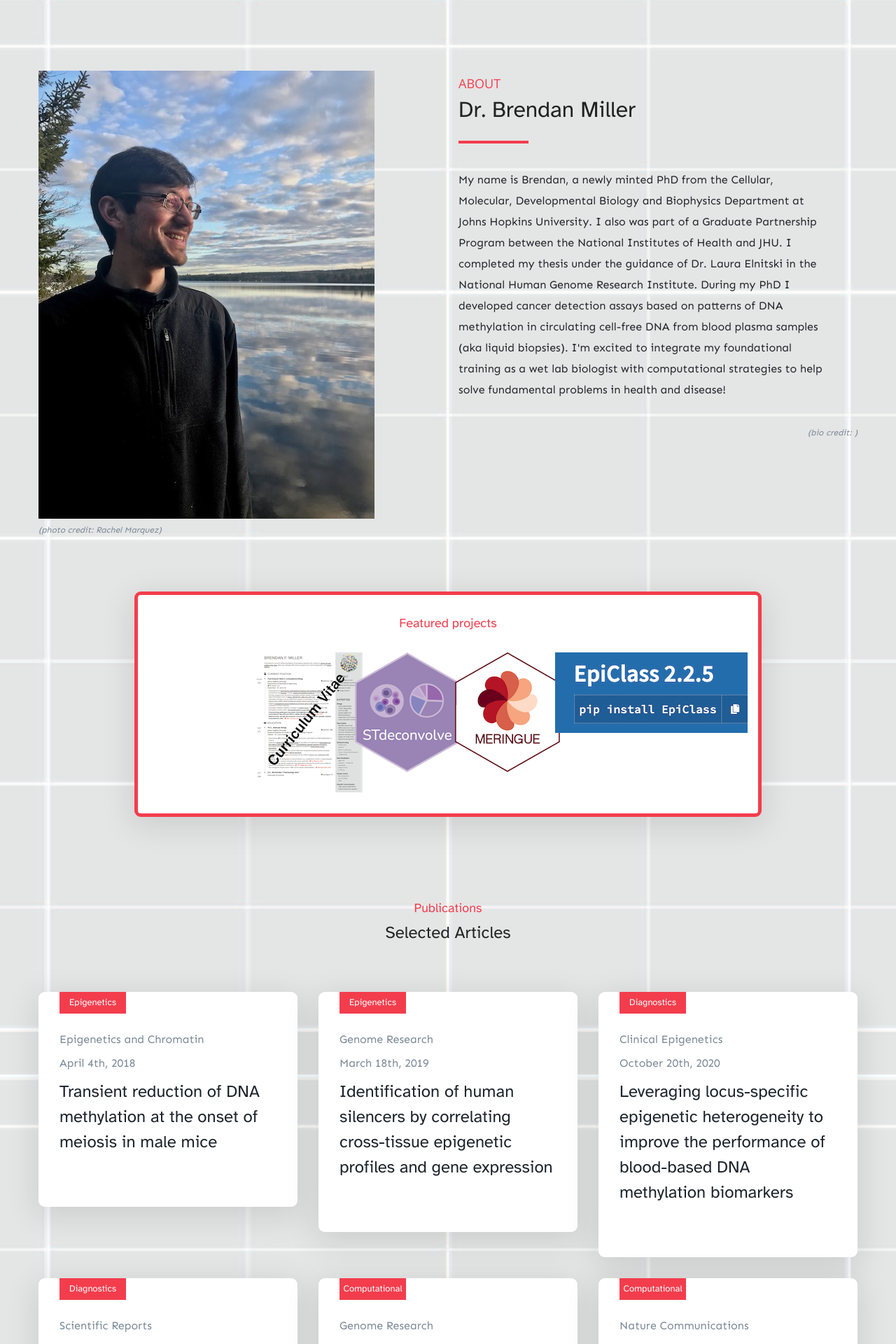
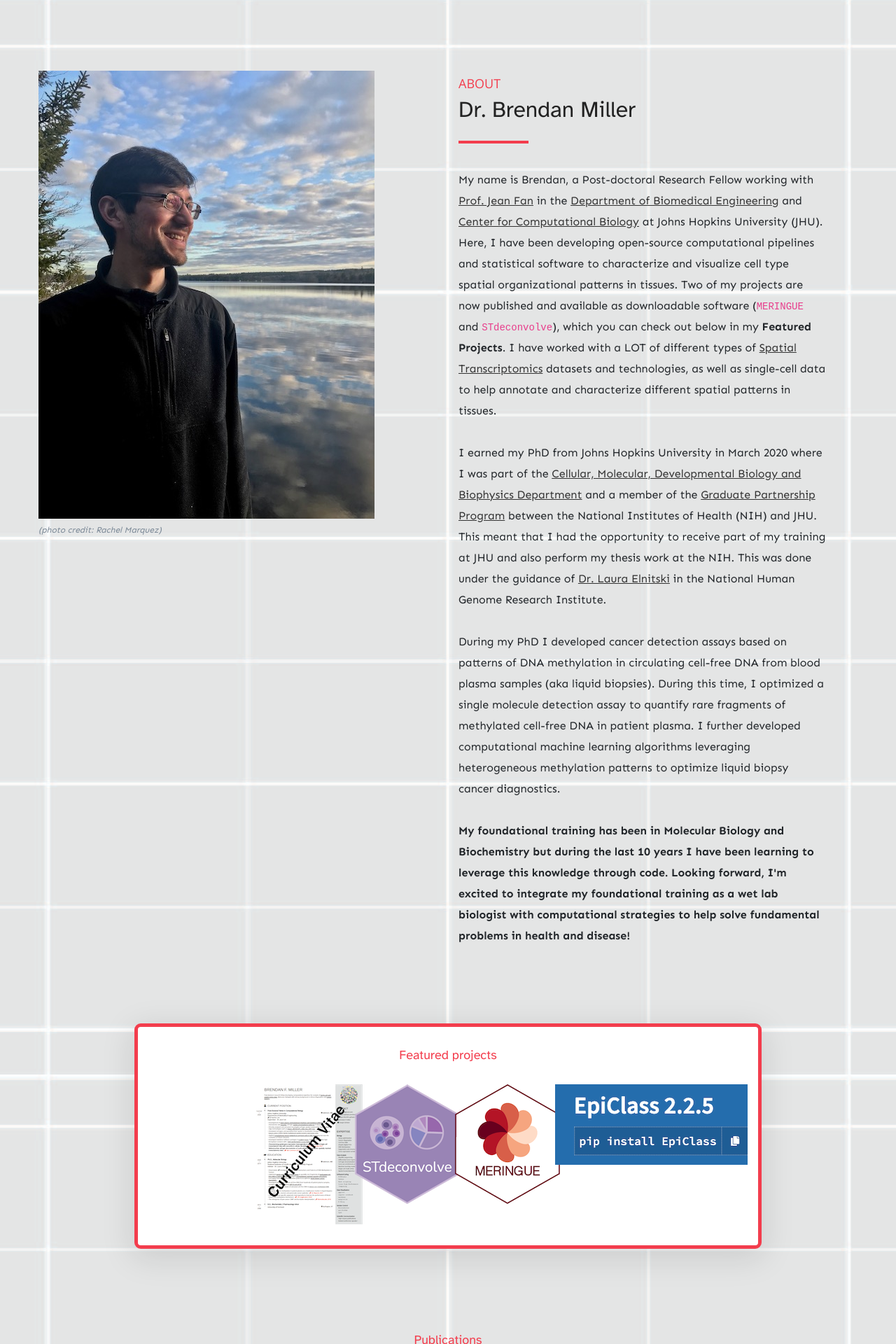
Before and after one commit to bmill3r/bmill3r.github.io, a Jekyll site: the page built from index.html, in a window 1280 px wide. Shown: the part 801-2721 px from the top of the page at 70% size. Built offline with Jekyll 4.4.1, drawn with Linux system fonts in a browser that asks for light colours; some web fonts are replaced.

Commit message:
updated about section

```diff
--- a/_includes/about.html
+++ b/_includes/about.html
@@ -16,10 +16,17 @@
           </div>
           <div class="working-text wow fadeInUp pt-50">
             <p class="pt-15 pr-45 pb-15">
-              My name is Brendan, a newly minted PhD from the Cellular, Molecular, Developmental Biology and Biophysics Department at Johns Hopkins University. I also was part of a Graduate Partnership Program between the National Institutes of Health and JHU. I completed my thesis under the guidance of Dr. Laura Elnitski in the National Human Genome Research Institute.
-              During my PhD I developed cancer detection assays based on patterns of DNA methylation in circulating cell-free DNA from blood plasma samples (aka liquid biopsies). I'm excited to integrate my foundational training as a wet lab biologist with computational strategies to help solve fundamental problems in health and disease!
+
+              My name is Brendan, a Post-doctoral Research Fellow working with <a href="https://jef.works/" target="_blank">Prof. Jean Fan</a> in the <a href="https://www.bme.jhu.edu/" target="_blank">Department of Biomedical Engineering</a> and <a href="https://ccb.jhu.edu/people.php#postdocs" target="_blank">Center for Computational Biology</a> at Johns Hopkins University (JHU). Here, I have been developing open-source computational pipelines and statistical software to characterize and visualize cell type spatial organizational patterns in tissues. Two of my projects are now published and available as downloadable software (<code>MERINGUE</code> and <code>STdeconvolve</code>), which you can check out below in my <b>Featured Projects</b>. I have worked with a LOT of different types of <a href="https://www.nature.com/articles/s41592-020-01033-y" target="_blank">Spatial Transcriptomics</a> datasets and technologies, as well as single-cell data to help annotate and characterize different spatial patterns in tissues. <br><br>
+
+              I earned my PhD from Johns Hopkins University in March 2020 where I was part of the <a href="https://cmdb.jhu.edu/" target="_blank">Cellular, Molecular, Developmental Biology and Biophysics Department</a> and a member of the <a href="https://www.training.nih.gov/programs/gpp" target="_blank">Graduate Partnership Program</a> between the National Institutes of Health (NIH) and JHU. This meant that I had the opportunity to receive part of my training at JHU and also perform my thesis work at the NIH. This was done under the guidance of <a href="https://irp.nih.gov/pi/laura-elnitski" target="_blank">Dr. Laura Elnitski</a> in the National Human Genome Research Institute. <br><br>
+
+              During my PhD I developed cancer detection assays based on patterns of DNA methylation in circulating cell-free DNA from blood plasma samples (aka liquid biopsies). During this time, I optimized a single molecule detection assay to quantify rare fragments of methylated cell-free DNA in patient plasma. I further developed computational machine learning algorithms leveraging heterogeneous methylation patterns to optimize liquid biopsy cancer diagnostics. <br><br>
+
+              <b>My foundational training has been in Molecular Biology and Biochemistry but during the last 10 years I have been learning to leverage this knowledge through code. Looking forward, I'm excited to integrate my foundational training as a wet lab biologist with computational strategies to help solve fundamental problems in health and disease!</b>
+
 	      <div align="right">
-		<sub><i>(bio credit: )</i></sub>
+		<sub><i></i></sub>
 	      </div>
             </p>
           </div>
--- a/assets/css/style.css
+++ b/assets/css/style.css
@@ -43,6 +43,10 @@
   content: url('icon-scholar.svg');
   height: 1em;
   width: auto;
+}
+
+code {
+  font-family: monospace;
 }
 
 body {
```
